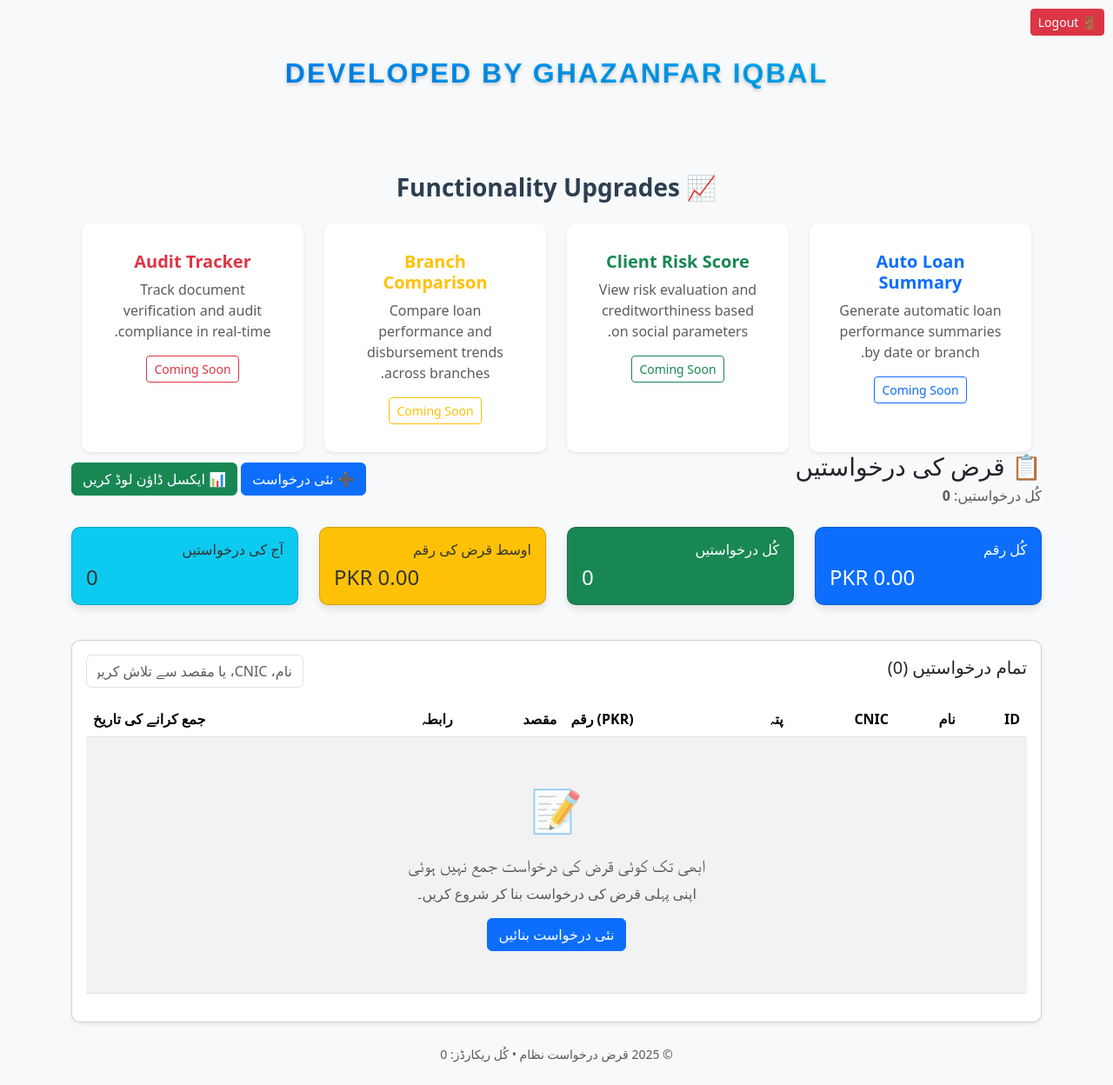
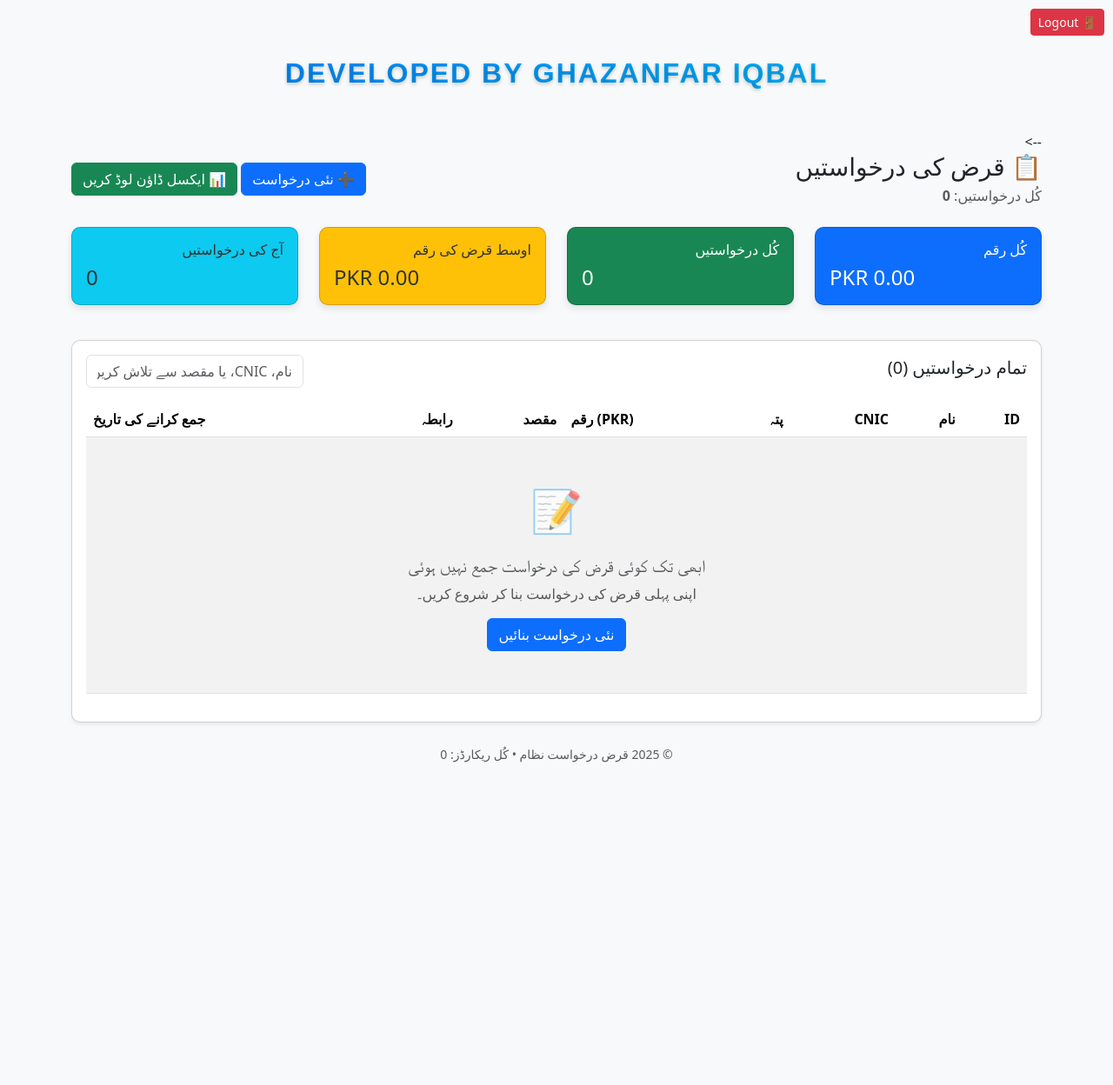
Before and after one commit to ghazanfariqbal630/Loan-Application, a Flask app: page /dashboard in a window 1280 px wide. Shown: the whole page at 87% size. After the commit the page ends 877 px from the top, so only its background shows below. Run offline with Flask 3, Linux system fonts and the light colour scheme; the visitor is signed in with stand-in values (Sample User, id 1); data that the repository does not hold is empty.

Commit message:
Update dashboard.html

```diff
--- a/templates/dashboard.html
+++ b/templates/dashboard.html
@@ -57,8 +57,8 @@
 <body class="bg-light rtl-text">
   <div class="container py-4">
 
-    <!-- 📈 Functionality Upgrades Section -->
-    <div class="container mt-5">
+   <!-- <!-- 📈 Functionality Upgrades Section --> -->
+   <!-- <div class="container mt-5">
       <h3 class="text-center mb-4" style="font-weight: bold; color: #2c3e50;">📈 Functionality Upgrades</h3>
       <div class="row g-4">
         <div class="col-md-6 col-lg-3">
@@ -69,7 +69,7 @@
               <button class="btn btn-outline-primary btn-sm">Coming Soon</button>
             </div>
           </div>
-        </div>
+       </div>
 
         <div class="col-md-6 col-lg-3">
           <div class="card shadow-sm border-0 h-100 text-center p-3">
@@ -101,7 +101,7 @@
           </div>
         </div>
       </div>
-    </div>
+    </div> -->
 
     <!-- Flash Messages -->
     {% with messages = get_flashed_messages(with_categories=true) %}
```
